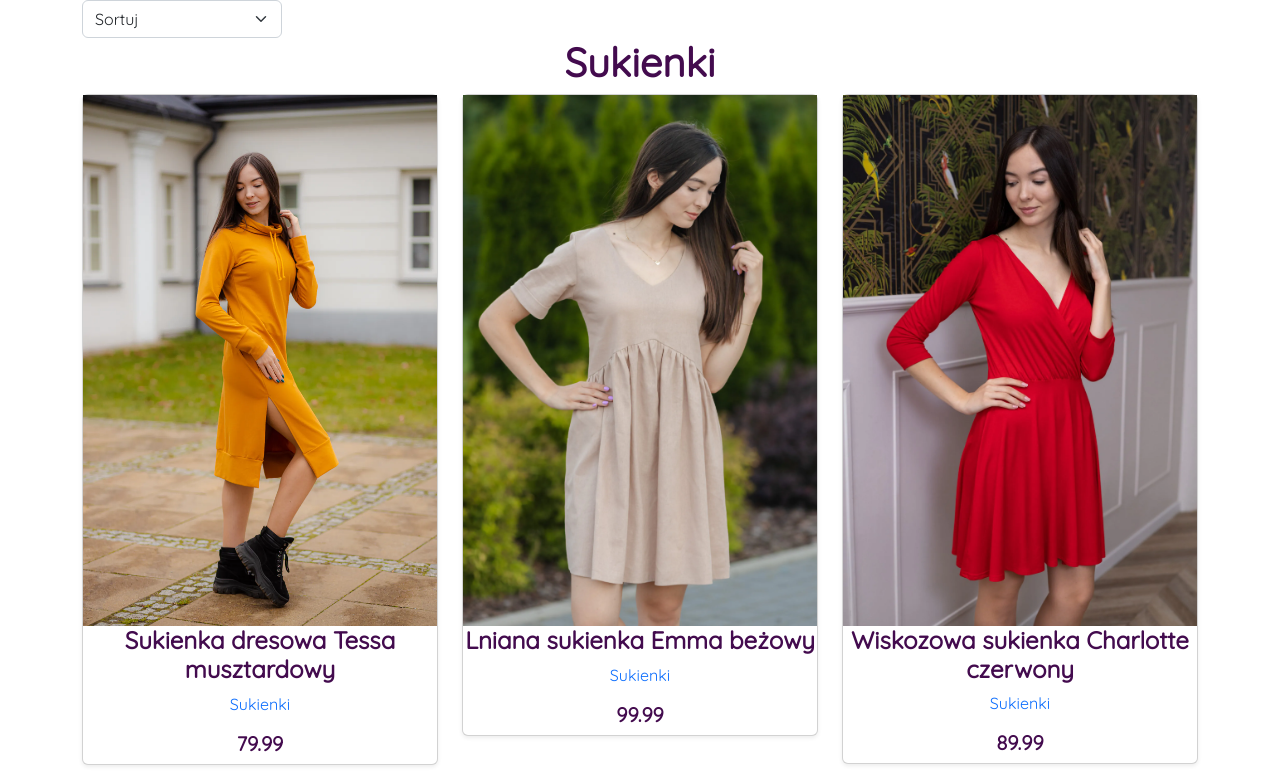
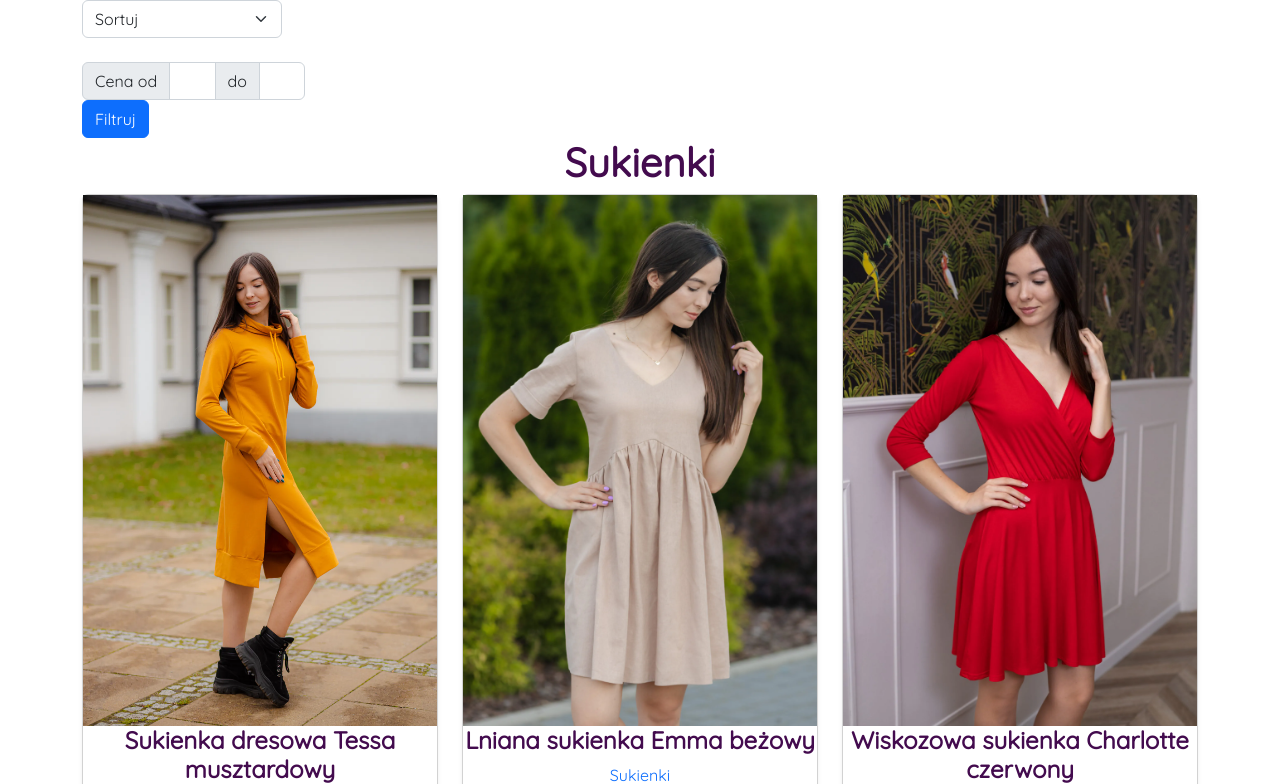
Before and after one commit to KluskaGit/Jomix, a PHP site: page /Produkty.php?katID=1 in a window 1280 px wide. Shown: the part 76-860 px from the top of the page. Run offline with PHP 8.4, Linux system fonts and the light colour scheme; data comes from the database, SQL or seed files in the repository; some web fonts are replaced.

Commit message:
cena od do

```diff
--- a/Produkty.php
+++ b/Produkty.php
@@ -15,11 +15,23 @@
     <div class="container">
       <form method="post">
         <select class="form-select" aria-label="Sortowanie" name="sort" style=" width:200px" onchange="this.form.submit();">
-          <option selected>Sortuj</option>
+          <option selected value="">Sortuj</option>
           <option value="asc">Najniższa cena</option>
           <option value="desc">Najwyższa cena</option>
         </select>
+        <br>
+        <form method="post">
+          <div class="input-group" style="width: 20%;">
+            <span class="input-group-text" id="">Cena od</span>
+            <input min="1" type="number" value="" name="cenamin" class="form-control">
+            <span class="input-group-text" id="">do</span>
+            <input min="1" type="number" value="" name="cenamax" class="form-control">
+          </div>
+          <input type="submit" name="filtruj" value="Filtruj" class="btn btn-primary">
+        </form>
       </form>
+
+
       <?php
       $katID = $_GET['katID'];
       $nazwa_kategorii = mysqli_query(
@@ -38,13 +50,27 @@
         <?php
         $sortuj = '';
         $order_by = '';
+        $min = '';
+        $max = '';
+        $od = '';
+        $do = '';
+        if (isset($_POST['filtruj'])) {
+          $min = $_POST['cenamin'];
+          $max = $_POST['cenamax'];
+          if ($min != "") {
+            $od = "and cena > $min";
+          }
+          if ($max != "") {
+            $od = "and cena < $max";
+          }
+        }
+
         if (isset($_POST['sort'])) {
           $sortuj = $_POST['sort'];
-          $order_by = 'order by cena';
+          $order_by = 'order by cena ';
         }
 
-        $produkt = mysqli_query($lacz, "SELECT produktID,nazwa_produktu, cena, img_url, nazwa_kategorii, promocja from produkty inner join kategorie on produkty.kategoriaID = kategorie.kategoriaID  where produkty.kategoriaID=$katID $order_by $sortuj");
-
+        $produkt = mysqli_query($lacz, "SELECT produktID,nazwa_produktu, cena, img_url, nazwa_kategorii, promocja from produkty inner join kategorie on produkty.kategoriaID = kategorie.kategoriaID  where produkty.kategoriaID=$katID $od $do $order_by $sortuj");
         while ($row = @mysqli_fetch_array($produkt)) {
           $sumuj_ilosc = mysqli_query($lacz, 'SELECT sum(ilosc) as suma_ilosc FROM szczegoly_produktu WHERE produktID=' . $row['produktID'] . '');
           $sumuj_ilosc_array = mysqli_fetch_array($sumuj_ilosc);
```
Also changed, not shown: produkty_all.php (+27 -2 lines).
